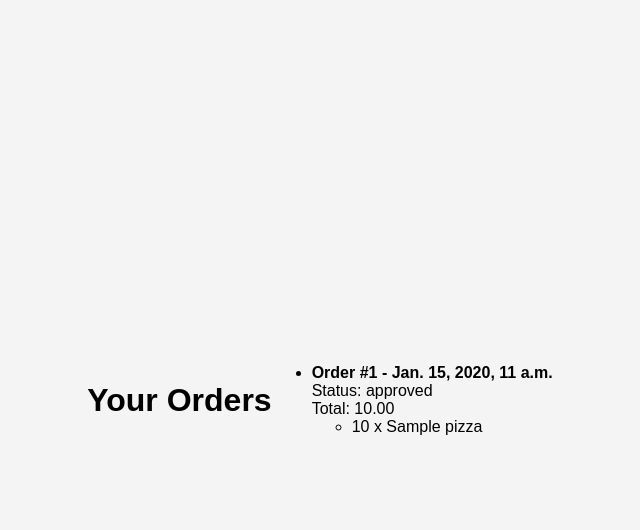
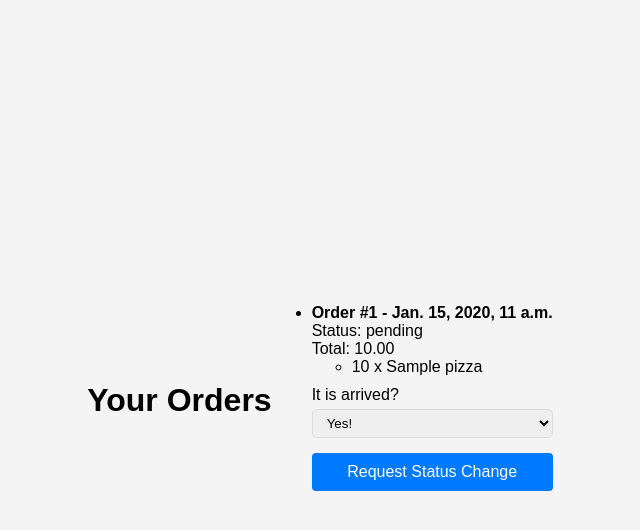
Before and after one commit to FrancescoRec/Pizzeria_Pasquali, a Django app: page /orders/customer_orders/ in a window 1280 px wide. Shown: the top 530 px of the page, without its empty margins (320-960 px from the left). Run offline with Django 5.2, Linux system fonts and the light colour scheme; a user stored in the database is signed in; tables that the repository leaves empty hold one stand-in row (values such as "Sample post"); parts of the project's set-up code (start-up, migrations or seed data) failed here and were passed over.

Commit message:
add button for picked up

```diff
--- a/api/orders/models.py
+++ b/api/orders/models.py
@@ -6,9 +6,8 @@ from api.pizzas.models import Pizza
 class Order(models.Model):
     STATUS_CHOICES = [
         ('pending', 'Pending'),
-        ('approved', 'Approved'),
         ('rejected', 'Rejected'),
-        ('fulfilled', 'Fulfilled'),
+        ('picked up', 'Picked up'),
     ]
 
     customer = models.ForeignKey(Customer, on_delete=models.CASCADE)
--- a/api/orders/urls.py
+++ b/api/orders/urls.py
@@ -4,5 +4,7 @@ from . import views
 urlpatterns = [
     path('place_order/', views.place_order, name='place_order'),  # Handles placing an order
     path('customer_orders/', views.customer_orders, name='customer_orders'),  # New URL for customer orders
+    path('request_order_change/<int:order_id>/', views.request_order_change, name='request_order_change'),
 ]
+
     # path('manage_orders/', views.manage_orders, name='manage_orders'),  # Employee order management
--- a/api/orders/views.py
+++ b/api/orders/views.py
@@ -3,6 +3,8 @@ from django.contrib.auth.decorators import login_required
 from .models import Order, OrderItem
 from api.pizzas.models import Pizza
 from api.customers.models import Customer
+from django.shortcuts import get_object_or_404
+from django.http import HttpResponseForbidden
 
 @login_required
 def customer_orders(request):
@@ -40,3 +42,25 @@ def place_order(request):
         return redirect('customer_orders')
 
     return render(request, 'order_templates/place_order.html', {'pizzas': pizzas})
+
+@login_required
+def request_order_change(request, order_id):
+    customer = Customer.objects.get(user=request.user)
+    order = get_object_or_404(Order, id=order_id)
+
+    # Ensure the order belongs to the logged-in customer and is still pending
+    if order.customer != customer or order.status != 'pending':
+        return HttpResponseForbidden("You are not allowed to change this order.")
+
+    if request.method == 'POST':
+        new_status = request.POST.get('status')
+
+        # Ensure the new status is valid
+        if new_status in dict(Order.STATUS_CHOICES).keys():
+            order.status = new_status
+            order.save()
+            return redirect('customer_orders')  # Redirect back to the orders page after updating
+        else:
+            return HttpResponseForbidden("Invalid status.")
+
+    return redirect('customer_orders')
--- a/frontend/static/styles.css
+++ b/frontend/static/styles.css
@@ -63,3 +63,25 @@ form button:hover {
 .form-footer a:hover {
     text-decoration: underline;
 }
+
+form {
+    margin-top: 10px;
+}
+
+select, button {
+    padding: 5px 10px;
+    margin: 5px 0;
+    border-radius: 5px;
+    border: 1px solid #ddd;
+}
+
+button {
+    background-color: #007bff;
+    color: white;
+    border: none;
+    cursor: pointer;
+}
+
+button:hover {
+    background-color: #0056b3;
+}
--- a/frontend/templates/order_templates/customer_orders.html
+++ b/frontend/templates/order_templates/customer_orders.html
@@ -20,6 +20,19 @@
                         <li>{{ item.quantity }} x {{ item.pizza.name }}</li>
                     {% endfor %}
                 </ul>
+
+                <!-- Show the button if the order is pending -->
+                {% if order.status == 'pending' %}
+                    <form method="post" action="{% url 'request_order_change' order.id %}">
+                        {% csrf_token %}
+                        <label for="status">It is arrived?</label>
+                        <select name="status" id="status">
+                            <option value="picked up">Yes!</option>
+                            <option value="rejected">Rejected</option>
+                        </select>
+                        <button type="submit">Request Status Change</button>
+                    </form>
+                {% endif %}
             </li>
         {% empty %}
             <li>You have no orders yet.</li>
```
